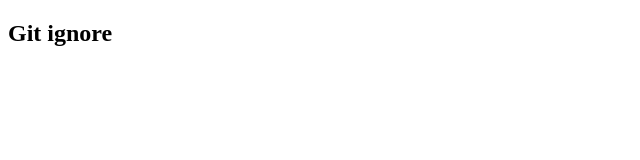
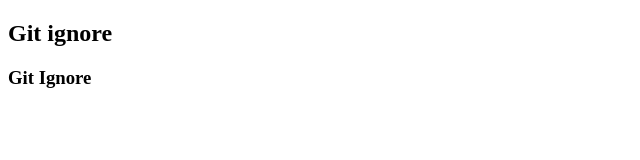
Before and after one commit to komal-jambhulkar/Git-ignore-concept, a plain HTML site: page index.html in a window 1280 px wide. Shown: the whole page, without its empty margins (0-640 px from the left). Drawn offline with Linux system fonts and the light colour scheme.

Commit message:
git ignore file done

```diff
--- a/index.html
+++ b/index.html
@@ -7,6 +7,7 @@
 </head>
 <body>
     <h2>Git ignore</h2>
+    <h3>Git Ignore</h3>
 
 </body>
 </html>
```
Also changed, not shown: 1 other file.
